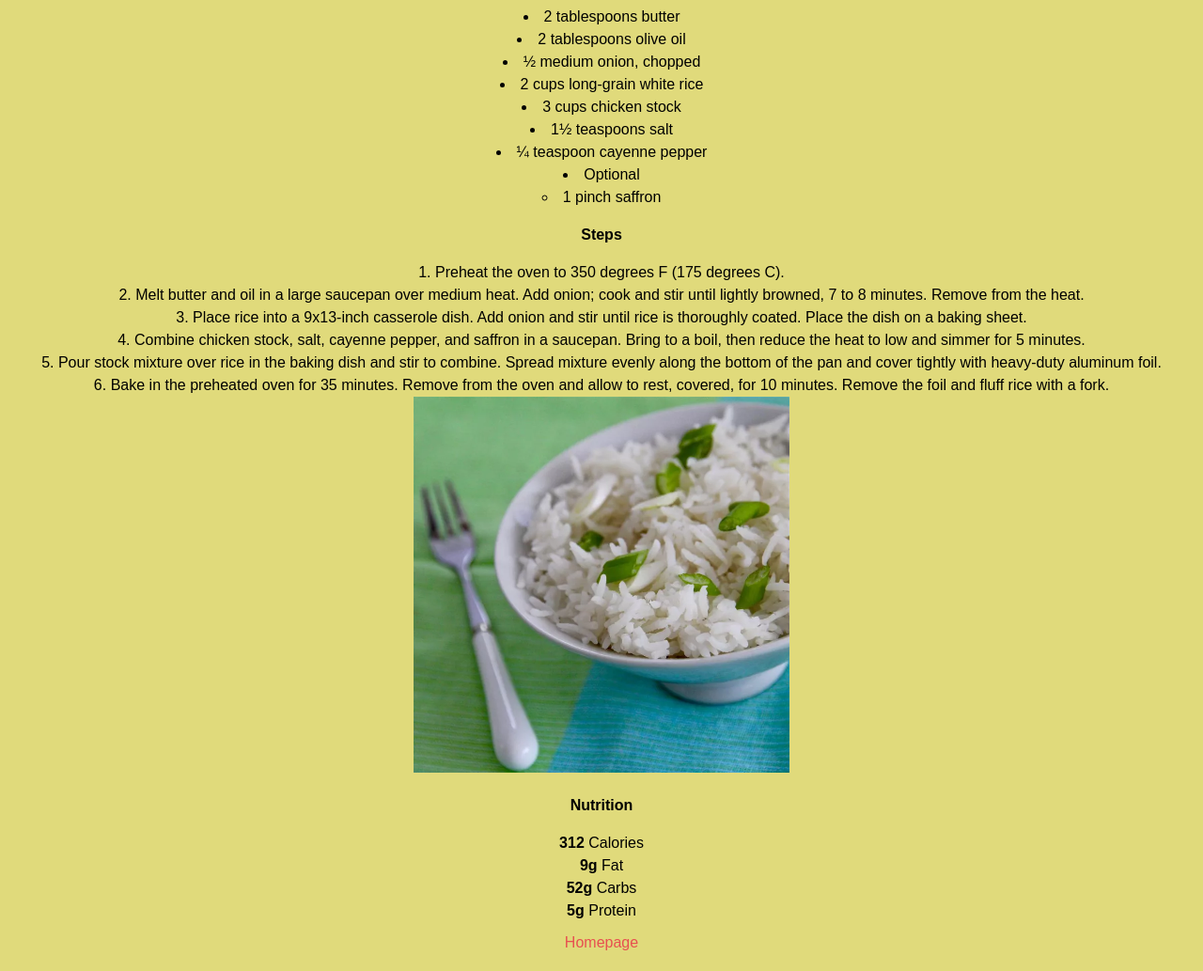
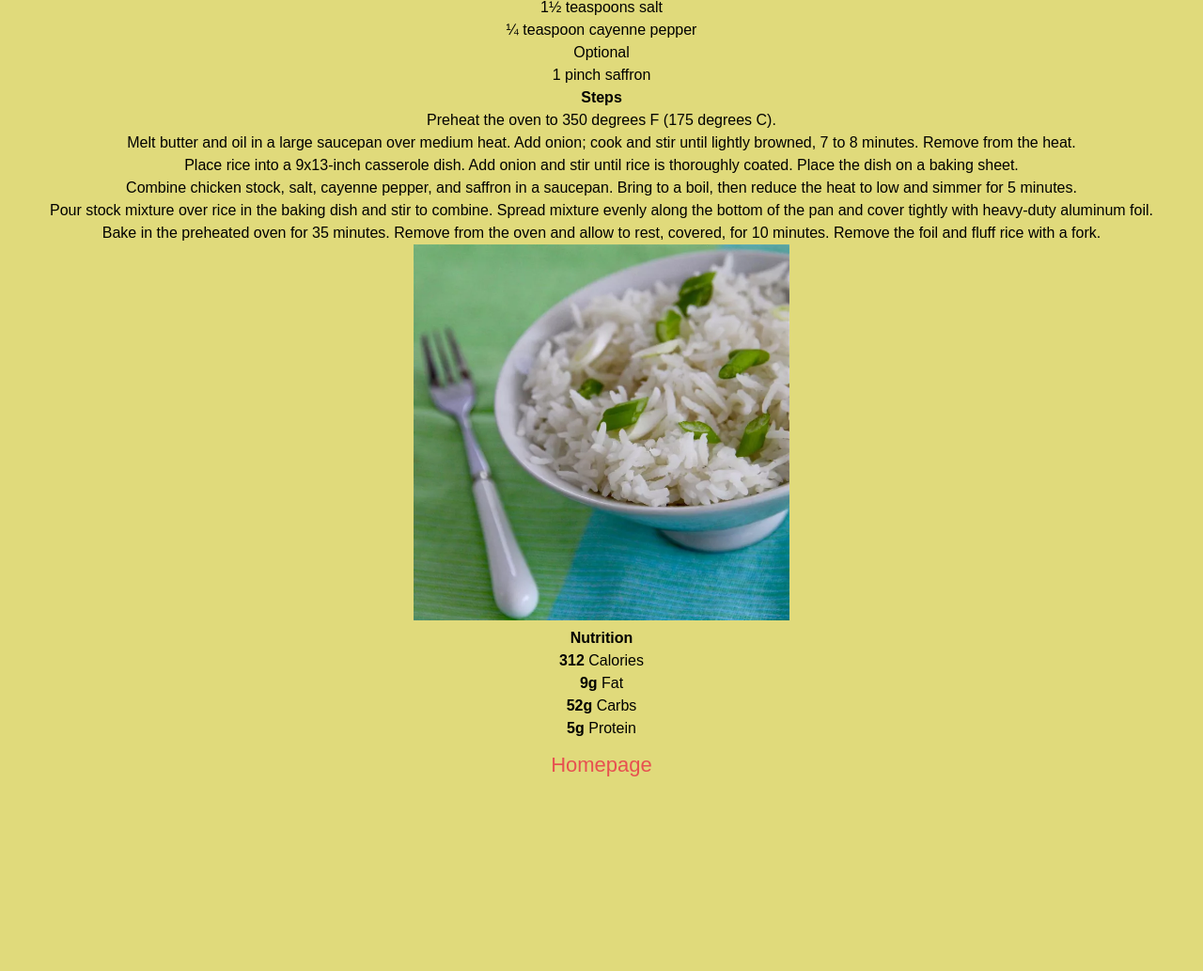
Before and after one commit to emirsdev/odin-recipes, a plain HTML site: page pages/recipes/pilav.html in a window 1280 px wide. Shown: the part 626-1659 px from the top of the page at 94% size. After the commit the page ends 1466 px from the top, so only its background shows below. Drawn offline with Linux system fonts and the light colour scheme.

Commit message:
Expand css, adjust pages for css
Fix hard to click links with padding and hover color transitions, add more values to the * selector and adjust page's visuals. This makes the website look better and more user friendly.

```diff
--- a/pages/recipes/pilav.html
+++ b/pages/recipes/pilav.html
@@ -78,6 +78,8 @@
                 <li class="nutrition"><strong>52g</strong> Carbs</li>
                 <li class="nutrition"><strong>5g</strong> Protein</li>
             </ul>
-        <a class="rhomepage" href="../../index.html">Homepage</a>
+        <div class="rhomepage">
+            <a href="../../index.html">Homepage</a>
+        </div>
     </body>
 </html>
--- a/style.css
+++ b/style.css
@@ -1,4 +1,10 @@
-* {
+*,
+*::before,
+*::after {
+    box-sizing: border-box;
+    margin: 0px;
+    padding: 0px;
+    border: 0px;
     background-color: rgb(224, 218, 123);
     color: black;
     font-family: Arial, Helvetica, sans-serif;
@@ -9,27 +15,31 @@
 
 }
 
-ul,
-ol{
-    display: inline;
-    list-style-position: inside;
-    padding-left: 0;
-
-}
-
 h1 {
     font-size: 54px;
     font-weight: 700;
+    padding: 10px;
 }
 
-.recipe {
-    font-size: 34px;
+.recipe > a {
+    font-size: 28px;
+    padding: 5px;
 }
 
-.step,
-.nutrition,
-.recipe {
-    list-style-type: none;
+.step > a {
+    font-size: 22px;
+    padding: 5px;
+}
+
+.about > a,
+.homepage > a,
+.rhomepage > a {
+    font-size: 22px;
+    padding: 5px;
+}
+
+a:hover {
+    background-color: palevioletred;
 }
 
 a,
@@ -43,17 +53,21 @@ a,
     width: 100%;
     overflow: auto;
     padding: 10px;
-    box-sizing: border-box;
-    position: relative;
 }
 
-.about
-,.homepage {
+.about,
+.homepage {
     display: block;
     width: 100%;
     overflow: auto;
     padding: 10px;
-    box-sizing: border-box;
     position: absolute;
     bottom: 0px;
 }
+
+img:hover,
+img:focus {
+    transition: .2s;
+    width:600px;
+    height: 450px;
+}
```
Also changed, not shown: pages/about.html (+6 -2 lines), pages/recipes/french-press-coffee.html (+3 -1 lines), pages/recipes/spaghetti-carbonara.html (+3 -1 lines), pages/recipes/steak.html (+3 -1 lines), pages/recipes/yaprak-sarma.html (+3 -1 lines).
